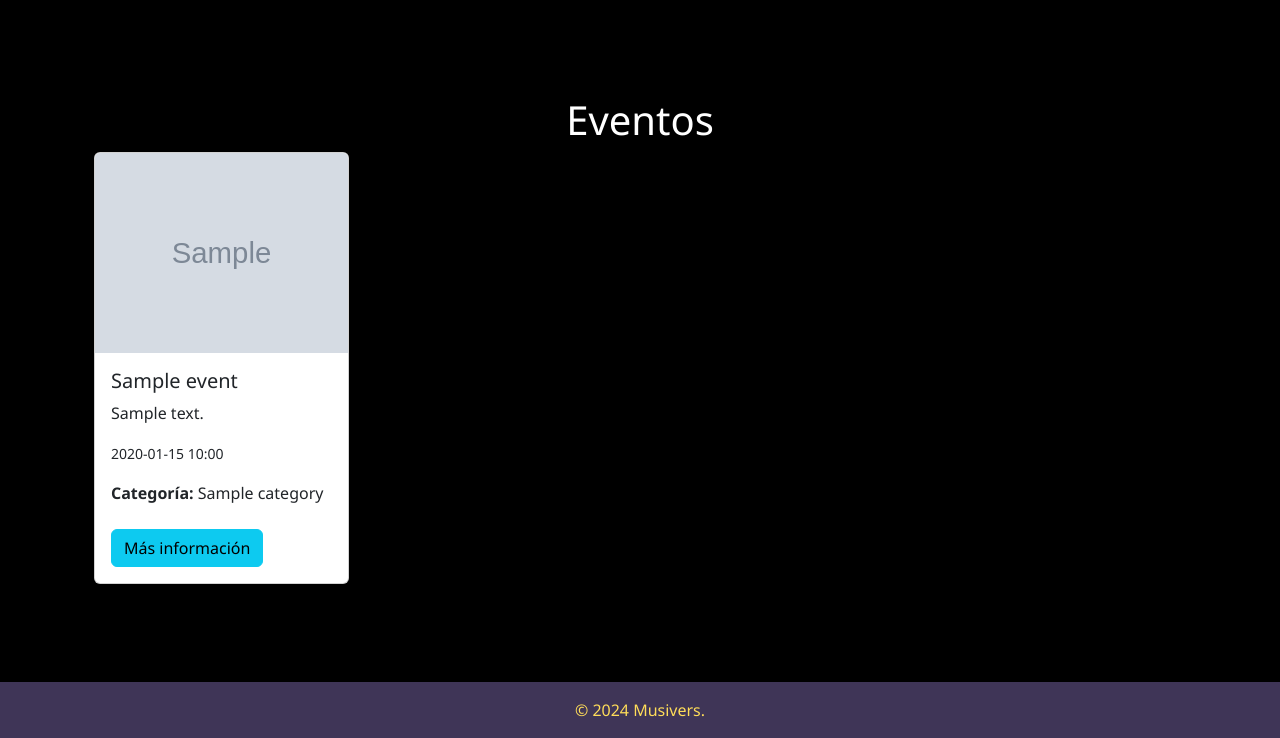
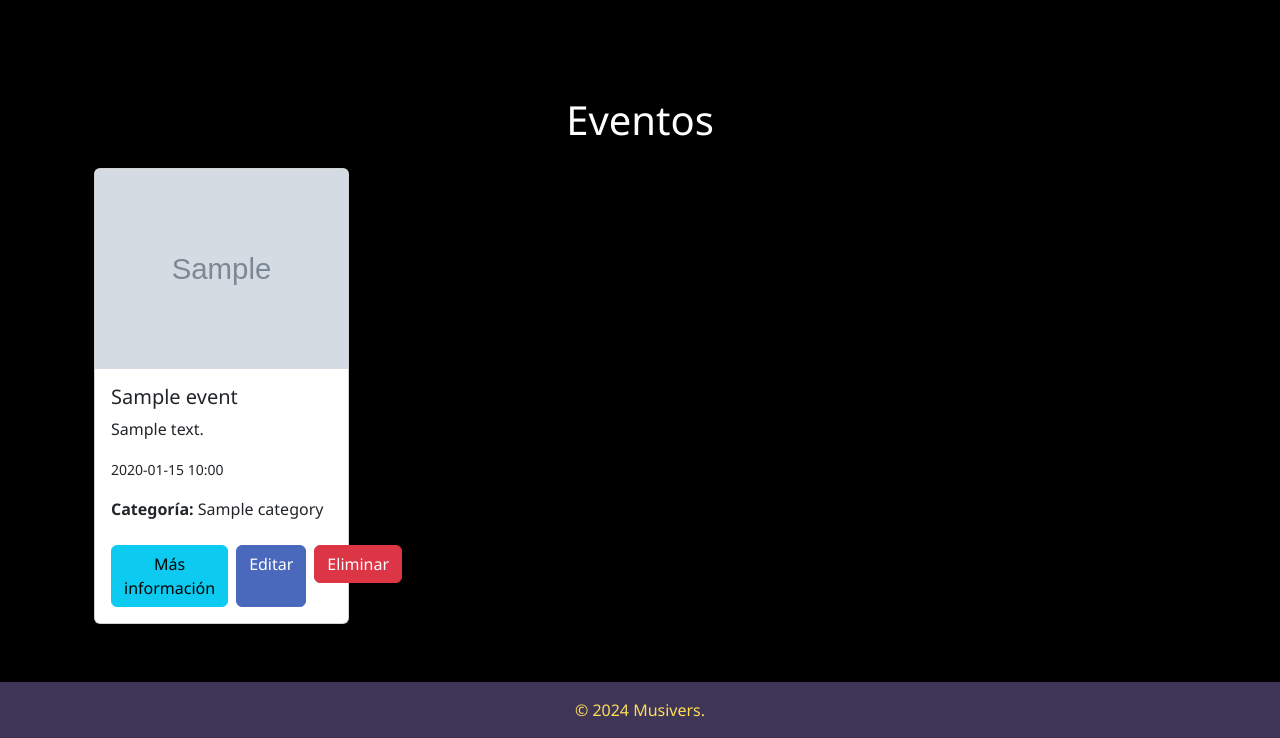
Before and after one commit to juanito42/Proyecto-musivers, a Symfony app: template musivers-backend/templates/event/list.html.twig in a window 1280 px wide. Shown: the part 62-800 px from the top of the page. Run offline with Twig, Linux system fonts and the light colour scheme; the template is opened without the code that fills it: most values are stand-ins (such as "Sample title", 1, 10 or a date in 2020); grey boxes marked "Sample" are stand-in pictures; some libraries are stand-ins or nearby versions.

Commit message:
Cambios Foros

```diff
--- a/musivers-backend/src/Controller/ForumController.php
+++ b/musivers-backend/src/Controller/ForumController.php
@@ -21,8 +21,8 @@ class ForumController extends AbstractController
         $this->entityManager = $entityManager;
     }
 
-    #[Route('/api/forums', name: 'api_forums', methods: ['GET'])]
-    public function getForums(): JsonResponse
+    #[Route('/api/forums', name: 'get_forums', methods: ['GET'])]
+        public function getForums(): JsonResponse
     {
         $forums = $this->entityManager->getRepository(Forum::class)->findAll();
 
@@ -35,7 +35,7 @@ class ForumController extends AbstractController
         return new JsonResponse($data);
     }
 
-    #[Route('/forums/new', name: 'create_forum', methods: ['POST'])]
+    #[Route('api/forums/new', name: 'create_forum', methods: ['POST'])]
     public function createForum(Request $request): JsonResponse
     {
         $data = json_decode($request->getContent(), true);
--- a/musivers-backend/templates/event/list.html.twig
+++ b/musivers-backend/templates/event/list.html.twig
@@ -1,41 +1,66 @@
+{# templates/event/list.html.twig #}
 {% extends 'base.html.twig' %}
 
 {% block body %}
     <div class="container mt-5">
-        <h1 class="text-center">Eventos</h1>
+        <h1 class="text-center mb-4">Eventos</h1>
         <div class="row">
             {% for event in events %}
                 <div class="col-md-6 col-lg-3 mb-4"> <!-- 4 columnas por fila en pantallas grandes -->
                     <div class="card h-100 shadow-sm">
-                        <!-- Imagen del evento -->
-                        <img
-                            src="{{ event.photoFilename ? asset('uploads/photos/' ~ event.photoFilename) : asset('uploads/photos/default-event.jpg') }}"
-                            class="card-img-top"
-                            alt="{{ event.title }}"
-                            style="object-fit: cover; height: 200px; width: 100%;">
-
+                        <div class="card-img-container">
+                            {% if event.photoFilename %}
+                                <img
+                                    src="{{ asset('uploads/photos/' ~ event.photoFilename) }}"
+                                    class="card-img-top img-fluid"
+                                    alt="{{ event.title }}"
+                                    style="object-fit: cover; height: 200px; width: 100%;">
+                            {% else %}
+                                <img
+                                    src="{{ asset('uploads/photos/default-event.jpg') }}"
+                                    class="card-img-top img-fluid"
+                                    alt="Evento sin foto"
+                                    style="object-fit: cover; height: 200px; width: 100%;">
+                            {% endif %}
+                        </div>
                         <div class="card-body d-flex flex-column">
                             <h5 class="card-title">{{ event.title ?: 'Título no disponible' }}</h5>
                             <p class="card-text">{{ event.description ?: 'Descripción no disponible' }}</p>
                             <p class="card-text mt-auto">
-                                <small>{{ event.date ? event.date|date('Y-m-d H:i') : 'Fecha no disponible' }}</small>
+                                <small>
+                                    {{ event.date ? event.date|date('Y-m-d H:i') : 'Fecha no disponible' }}
+                                </small>
                             </p>
 
-                            <!-- Mostrar la categoría del evento -->
                             <p class="card-text">
                                 <strong>Categoría:</strong> {{ event.category ?: 'Categoría no disponible' }}
                             </p>
 
                             <div class="d-flex justify-content-between mt-2">
                                 {% if event.url %}
-                                    <a href="{{ event.url }}" target="_blank" class="btn btn-info">Más información</a>
+                                    <a href="{{ event.url }}" target="_blank" class="btn btn-info me-2">
+                                        Más información
+                                    </a>
                                 {% endif %}
+
+                                {# Botón para editar el evento #}
+                                <a href="{{ path('admin_edit_event', {id: event.id}) }}" class="btn btn-primary me-2">
+                                    Editar
+                                </a>
+
+                                {# Formulario para eliminar el evento con CSRF token #}
+                                <form action="{{ path('event_delete', {id: event.id}) }}" method="POST" onsubmit="return confirm('¿Estás seguro de que quieres eliminar este evento?');">
+                                    <input type="hidden" name="_csrf_token" value="{{ csrf_token('delete' ~ event.id) }}">
+                                    <button type="submit" class="btn btn-danger">Eliminar</button>
+                                </form>
                             </div>
                         </div>
                     </div>
                 </div>
             {% else %}
-                <p class="text-center">No hay eventos disponibles en este momento.</p>
+                <div class="col-12">
+                    <p class="text-center">No hay eventos disponibles en este momento.</p>
+                </div>
             {% endfor %}
         </div>
     </div>
```
Also changed, not shown: musivers-backend/config/routes.yaml (+16 -13 lines), musivers-frontend/src/pages/Forums.jsx (line endings or trailing spaces).
